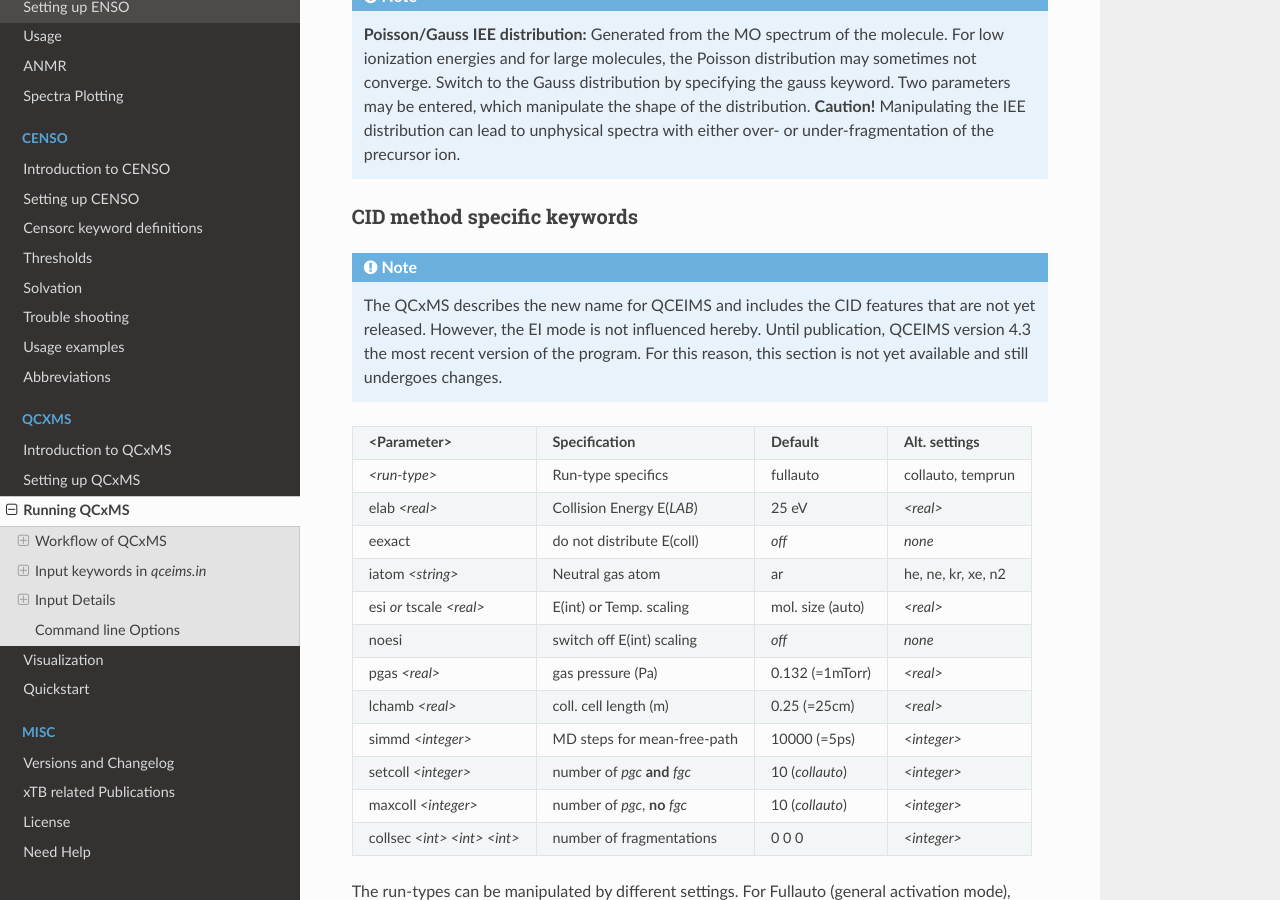
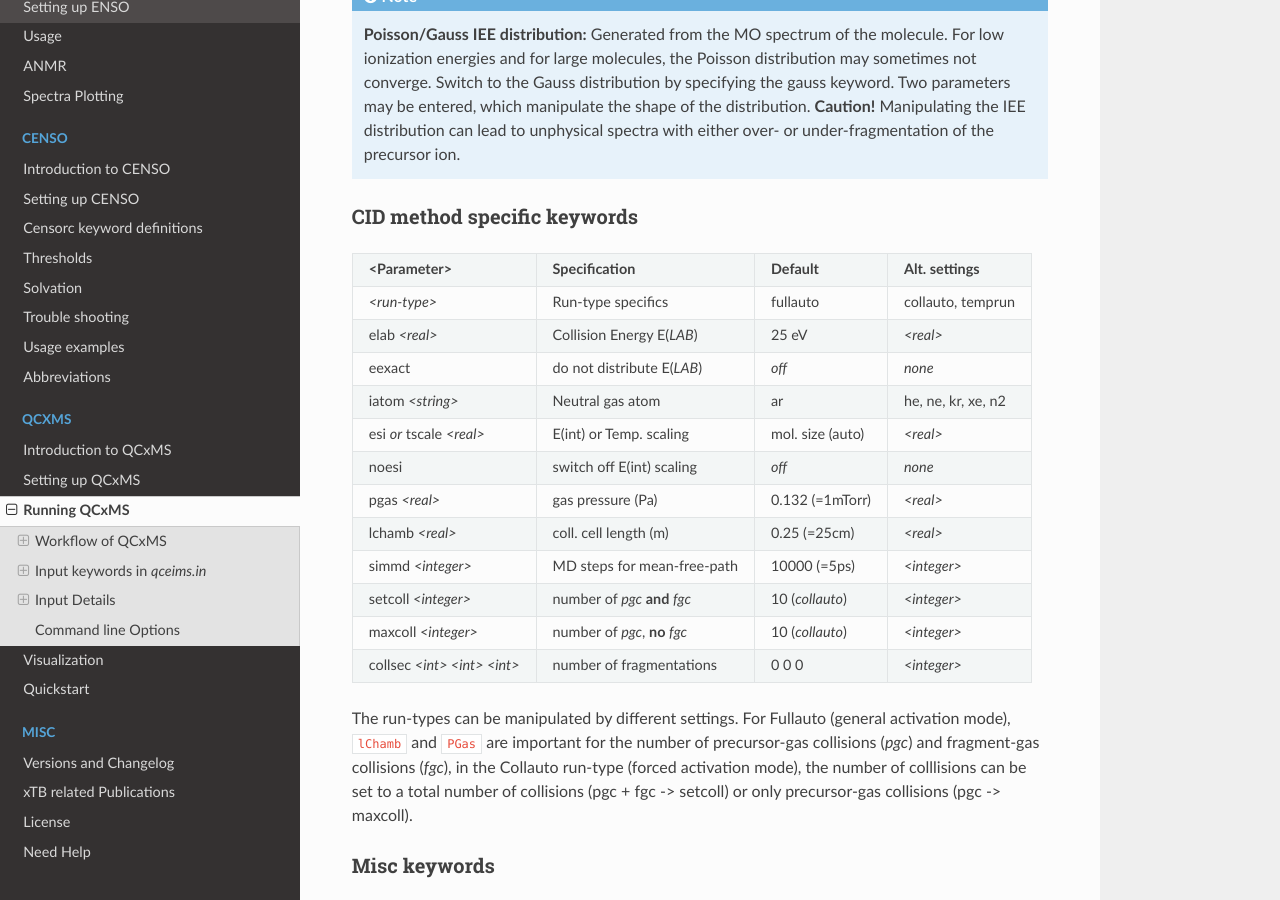
Before and after one commit to grimme-lab/xtb_docs, a Sphinx documentation site: the page built from source/qcxms_doc/qcxms_run.rst, in a window 1280 px wide and 900 px high, scrolled down 3165 px. Built offline with Sphinx 7.4.7 and the Read the Docs theme 2.0.0, drawn with Linux system fonts in a browser that asks for light colours.

Commit message:
Update qcxms_run.rst

```diff
--- a/source/qcxms_doc/qcxms_run.rst
+++ b/source/qcxms_doc/qcxms_run.rst
@@ -136,10 +136,6 @@
 
 CID method specific keywords
 ----------------------------
-.. note::
-   The QCxMS describes the new name for QCEIMS and includes the CID features that are not yet released.
-   However, the EI mode is not influenced hereby. Until publication, QCEIMS version 4.3 the most recent
-   version of the program. For this reason, this section is not yet available and still undergoes changes.
 
 +-----------------------------+-------------------------------+----------------------+--------------------+
 | **<Parameter>**             | **Specification**             |  **Default**         | **Alt. settings**  |
@@ -148,7 +144,7 @@
 +-----------------------------+-------------------------------+----------------------+--------------------+
 | elab *<real>*               | Collision Energy E(*LAB*)     | 25 eV                | *<real>*           |
 +-----------------------------+-------------------------------+----------------------+--------------------+
-| eexact                      | do not distribute E(coll)     | *off*                | *none*             |
+| eexact                      | do not distribute E(*LAB*)    | *off*                | *none*             |
 +-----------------------------+-------------------------------+----------------------+--------------------+
 | iatom *<string>*            | Neutral gas atom              | ar                   | he, ne, kr, xe, n2 |
 +-----------------------------+-------------------------------+----------------------+--------------------+
```
